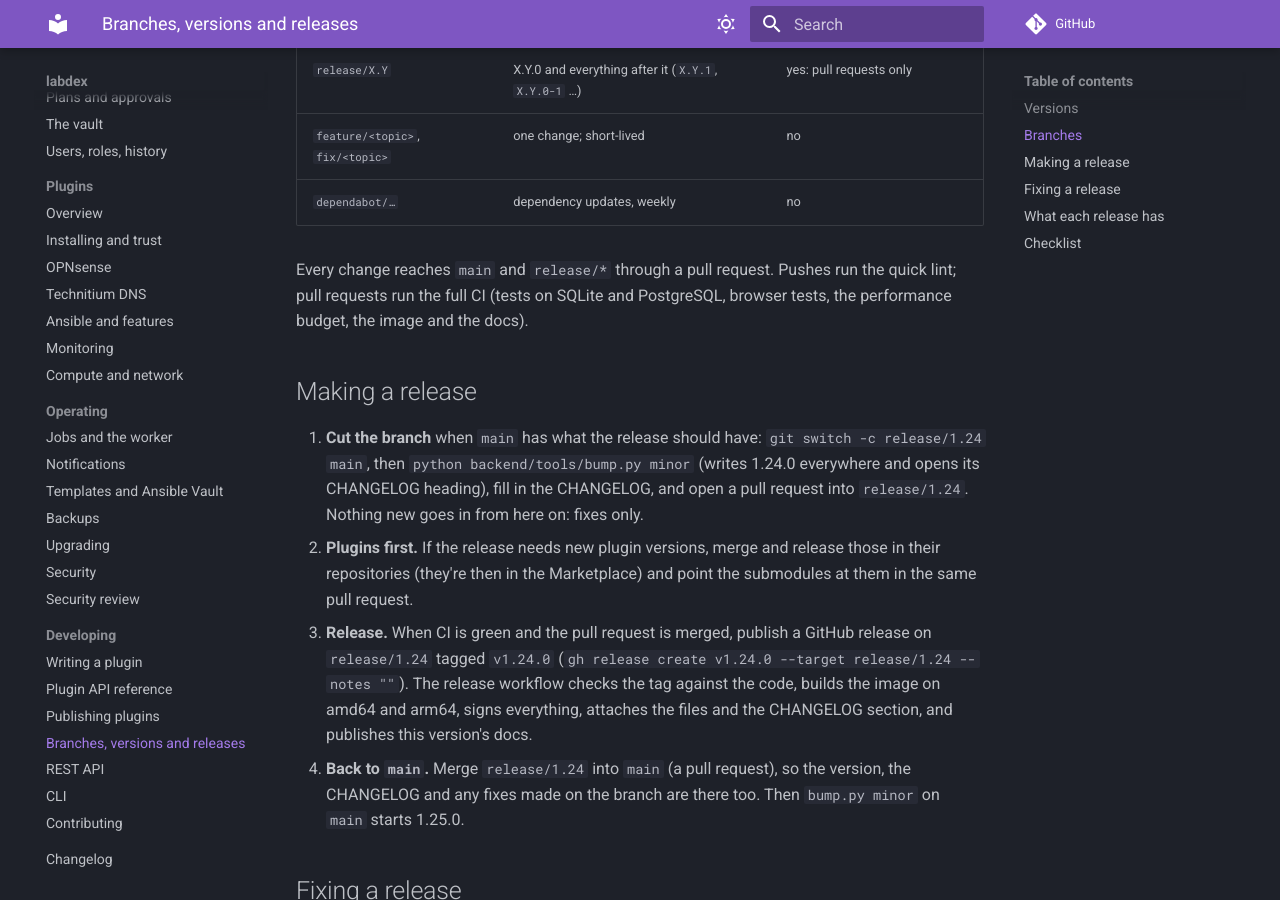
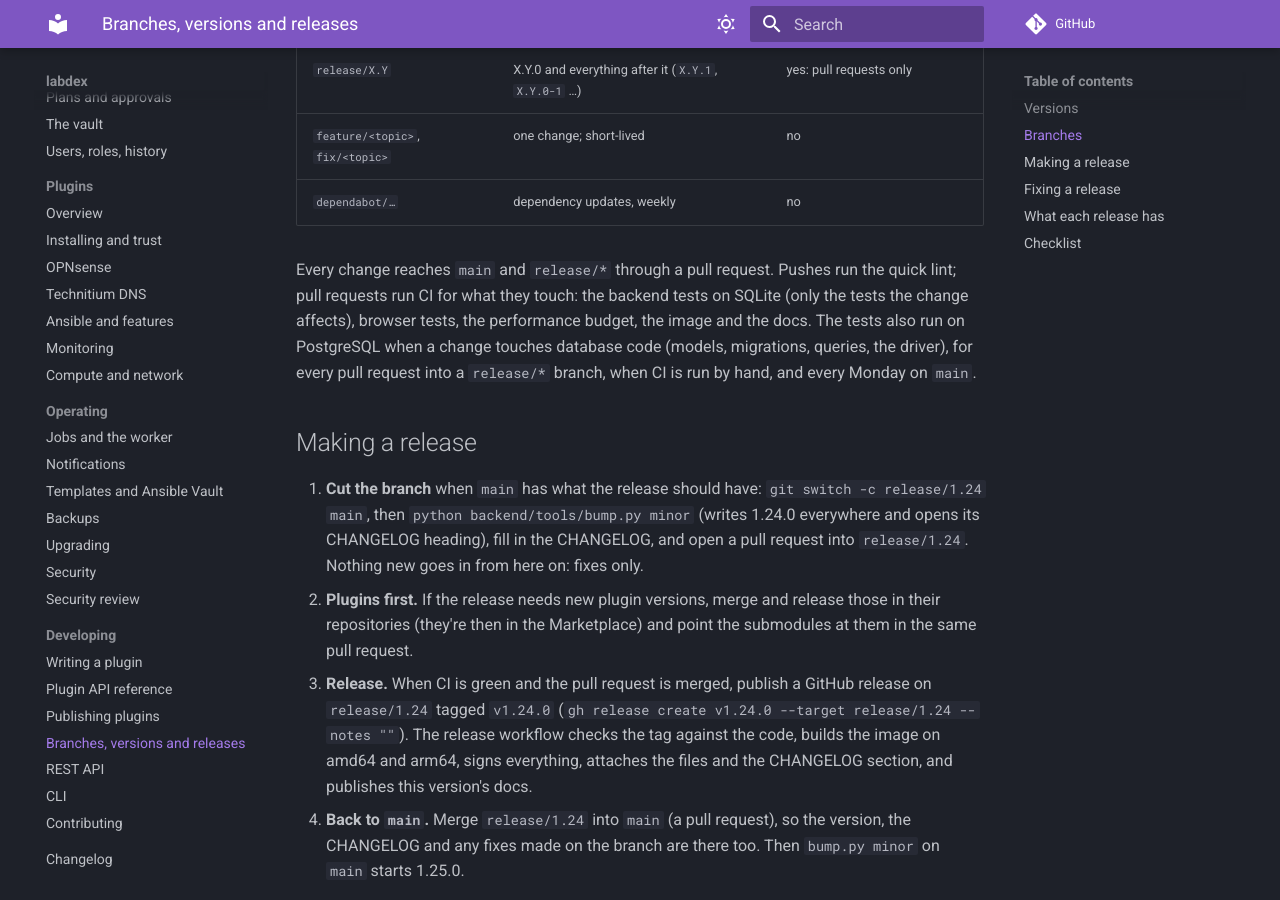
Before and after one commit to labdex-app/labdex, an MkDocs documentation site: the page built from docs/develop/releasing.md, in a window 1280 px wide and 900 px high, scrolled down 1097 px. Built offline with MkDocs 1.6.1 and Material for MkDocs 9.7.7, drawn with Linux system fonts in a browser that asks for light colours; comment, search, counter and statistics services are not loaded; the version menu is left out.

Commit message:
CI: PostgreSQL tests only where they can differ from SQLite
SQLite runs on every pull request that touches the backend. PostgreSQL runs when the change
touches database code (models, schema, store, migrations, the driver, or changed lines with
queries), for pull requests into release/*, on a run by hand, and every Monday on main.

Co-Authored-By: Claude Opus 5.5 <noreply@anthropic.com>
Claude-Session: https://claude.ai/code/session_01AYJt2yzyz5a7veKqaiy4SP

```diff
--- a/docs/develop/releasing.md
+++ b/docs/develop/releasing.md
@@ -39,8 +39,11 @@ from their own repositories; a plugin fix never waits for labdex.
 | `dependabot/…` | dependency updates, weekly | no |
 
 Every change reaches `main` and `release/*` through a pull request. Pushes run the quick
-lint; pull requests run the full CI (tests on SQLite and PostgreSQL, browser tests, the
-performance budget, the image and the docs).
+lint; pull requests run CI for what they touch: the backend tests on SQLite (only the tests
+the change affects), browser tests, the performance budget, the image and the docs. The
+tests also run on PostgreSQL when a change touches database code (models, migrations,
+queries, the driver), for every pull request into a `release/*` branch, when CI is run by
+hand, and every Monday on `main`.
 
 ## Making a release
 
```
Also changed, not shown: 1 other file.
